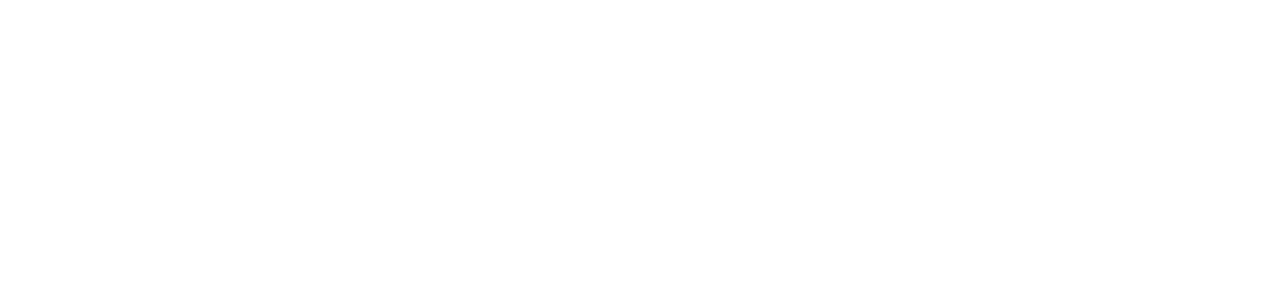
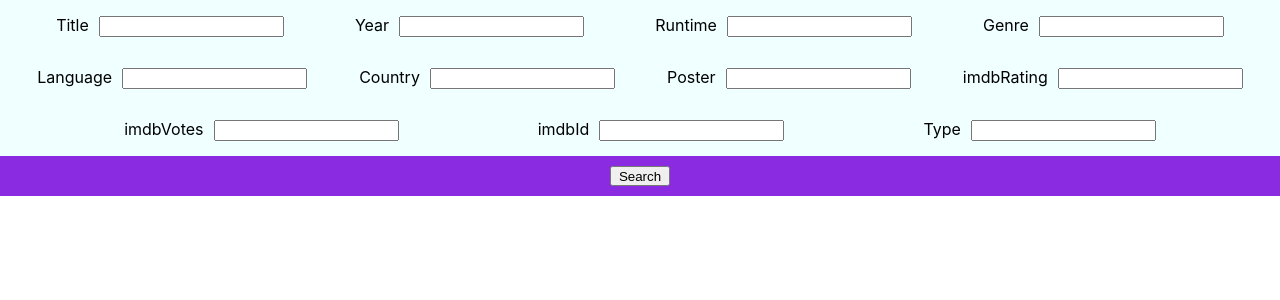
Before and after one commit to bndiana/movieandchill, a React (Create React App) app: page /search in a window 1280 px wide. Shown: the top 300 px of the page. Built offline with nearby package versions, Linux system fonts and the light colour scheme.

Commit message:
general search func

```diff
--- a/package.json
+++ b/package.json
@@ -6,6 +6,7 @@
     "@testing-library/jest-dom": "^4.2.4",
     "@testing-library/react": "^9.5.0",
     "@testing-library/user-event": "^7.2.1",
+    "append-query": "^2.1.0",
     "js-cookie": "^2.2.1",
     "react": "^16.13.1",
     "react-dom": "^16.13.1",
--- a/src/App.js
+++ b/src/App.js
@@ -1,8 +1,9 @@
 import React from "react";
+import { BrowserRouter as Router, Switch, Route } from "react-router-dom";
 import "./App.css";
 import FavoritePage from "./components/Favorites/FavoritePage";
 import MovieDetails from "./components/MovieDetails/MovieDetails";
-import { BrowserRouter as Router, Switch, Route } from "react-router-dom";
+import GeneralSearch from "./components/GeneralSearch/GeneralSearch";
 
 class App extends React.Component {
   render() {
@@ -12,6 +13,7 @@
           <Switch>
             <Route exact path="/movie/:id" component={MovieDetails} />
             <Route exact path="/favorite" component={FavoritePage} />
+            <Route exact path="/search" component={GeneralSearch} />
           </Switch>
         </div>
       </Router>
--- /dev/null
+++ b/src/components/GeneralSearch/GeneralSearch.css
@@ -0,0 +1,14 @@
+.general-serach-content {
+  display: flex;
+  flex: 1;
+  flex-direction: column;
+  column-count: 3;
+}
+
+.form {
+  height: 10%;
+  display: flex;
+  justify-self: center;
+  align-self: center;
+  margin-right: auto;
+}
--- /dev/null
+++ b/src/components/GeneralSearch/GeneralSearch.js
@@ -0,0 +1,60 @@
+import React, { Component } from "react";
+import { Form } from "../utils/Form.js";
+import MovieList from "../MovieList/MovieList.js";
+// import "./GeneralSearch.css";
+const appendQuery = require("append-query");
+
+class GeneralSearch extends Component {
+  state = { movie: [] };
+  searchMovie = (data) => {
+    let url = "https://movies-app-siit.herokuapp.com/movies";
+
+    url = appendQuery(url, data, { removeNull: true });
+
+    console.log(url);
+    fetch(url)
+      .then((response) => {
+        if (response.ok) {
+          return response.json();
+        } else {
+          throw new Error("Something went wrong");
+        }
+      })
+      .then((json) => {
+        this.setState({ movie: json.results });
+      })
+      .catch((error) => {});
+  };
+
+  render() {
+    const data = {
+      Title: null,
+      Year: null,
+      Runtime: null,
+      Genre: null,
+      Language: null,
+      Country: null,
+      Poster: null,
+      imdbRating: null,
+      imdbVotes: null,
+      imdbId: null,
+      Type: null,
+    };
+    console.log(this.state.movie);
+    return (
+      <div className="general-search-content">
+        <div className="form">
+          <Form
+            data={data}
+            buttonInnerText="Search"
+            onSubmit={this.searchMovie}
+          />
+        </div>
+        <div className="movie-list"><MovieList data={this.state.movie} /></div>
+
+      </div>
+    );
+  }
+}
+
+export default GeneralSearch;
--- a/src/components/MovieDetails/MovieDetails.css
+++ b/src/components/MovieDetails/MovieDetails.css
@@ -62,7 +62,6 @@
 .movie-button-bar {
   display: flex;
   justify-content: space-between;
-  /* flex: 1; */
   flex: row;
   margin-left: 10%;
   margin-right: 10%;
--- a/src/components/MovieDetails/MovieDetails.js
+++ b/src/components/MovieDetails/MovieDetails.js
@@ -98,7 +98,6 @@
     for (const key of movieKeys) {
       emptyMovie[key] = this.state.movie[key];
     }
-    console.log(emptyMovie);
     return emptyMovie;
   };
 
--- a/src/components/MovieList/MovieItem.css
+++ b/src/components/MovieList/MovieItem.css
@@ -1,8 +1,23 @@
 .movie-card {
   display: flex;
   flex-direction: row;
+  border-bottom: 2px solid green;
 }
- .movie-card img {
-     width: 150px;
-     margin: 20px;
- }
+
+.movie-card div {
+  display: flex;
+  flex-direction: column;
+  flex: 1;
+}
+
+.movie-card img {
+  width: 150px;
+  margin: 20px;
+}
+
+.movie-card h3 {
+color: hotpink;
+}
+
+#movie-year {
+}
--- a/src/components/MovieList/MovieItem.js
+++ b/src/components/MovieList/MovieItem.js
@@ -1,13 +1,15 @@
 import React from "react";
-import "./MovieItem.css"
+import "./MovieItem.css";
 
 export default function MovieItem(props) {
   return (
     <div className="movie-card">
-      <img src={props.item.Poster} alt="la" />
-      <p>{props.item.Title}</p>
+      <div className="movie-card-image">
+        <img src={props.item.Poster} alt="la" />
+      </div>
       <div className="movie-card-details">
-        <p>{props.item.Year}</p>
+        <h3 id="movie-title">{props.item.Title}</h3>
+        <p id="movie-year">{props.item.Year}</p>
       </div>
     </div>
   );
--- a/src/components/MovieList/MovieList.js
+++ b/src/components/MovieList/MovieList.js
@@ -7,7 +7,11 @@
     <div>
       {props.data.map((item) => {
         return (
-          <Link to={`/movie/${item._id}`} key={item._id}>
+          <Link
+            to={`/movie/${item._id}`}
+            key={item._id}
+            style={{ textDecoration: "none" }}
+          >
             <MovieItem item={item} />
           </Link>
         );
--- a/src/components/utils/Form.css
+++ b/src/components/utils/Form.css
@@ -1,16 +1,22 @@
 .form {
-  width: 80%;
-  height: 100%;
+  width: 100%;
+  margin-left: auto;
   display: flex;
+  flex-direction: row;
   flex-wrap: wrap;
-  flex-direction: column;
+  column-count: 2;
+  -moz-column-count: 2;
+  -webkit-column-count: 2;
+  justify-content: space-evenly;
   background-color: azure;
-  overflow: scroll;
 }
 
 .form label {
-  width: 80%;
-  margin: 5px;
+  margin: 15px;
+}
+
+.form input {
+  margin-left: 10px;
 }
 
 .form-button {
@@ -21,6 +27,7 @@
 }
 
 .form-container {
+  background-color: blueviolet;
   display: flex;
   flex-direction: column;
 }
--- a/src/components/utils/Form.js
+++ b/src/components/utils/Form.js
@@ -12,7 +12,7 @@
             <input
               type="text"
               name={key}
-              value={data[key]}
+              value={data[key] || ""}
               onChange={(ev) => {
                 let newData = { ...data };
                 newData[ev.target.name] = ev.target.value;
--- a/src/components/utils/PopUpPage.css
+++ b/src/components/utils/PopUpPage.css
@@ -5,15 +5,14 @@
   background: rgba(0, 0, 0, 0.8);
   z-index: 1;
   position: fixed;
-  justify-content: center;
-  align-items: center;
 }
 
 .pop-up-content {
+  margin: auto;
+  max-width: 70%;
+  max-height: 50%;
   justify-content: center;
   align-items: center;
-  display: flex;
-  flex: 1;
 }
 
 .close {
```
Also changed, not shown: 1 other file (tests, documents, lock files or other folders).
